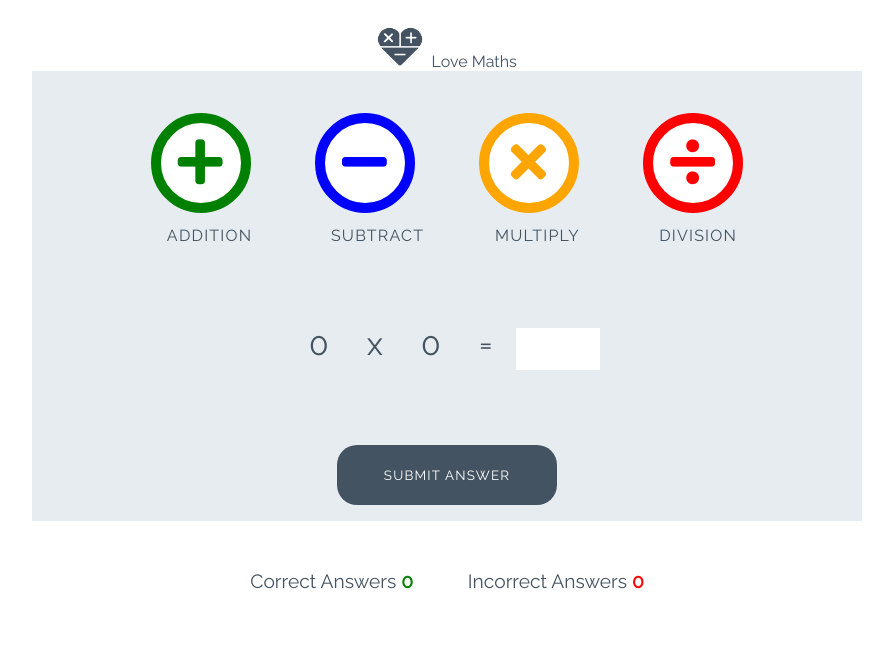
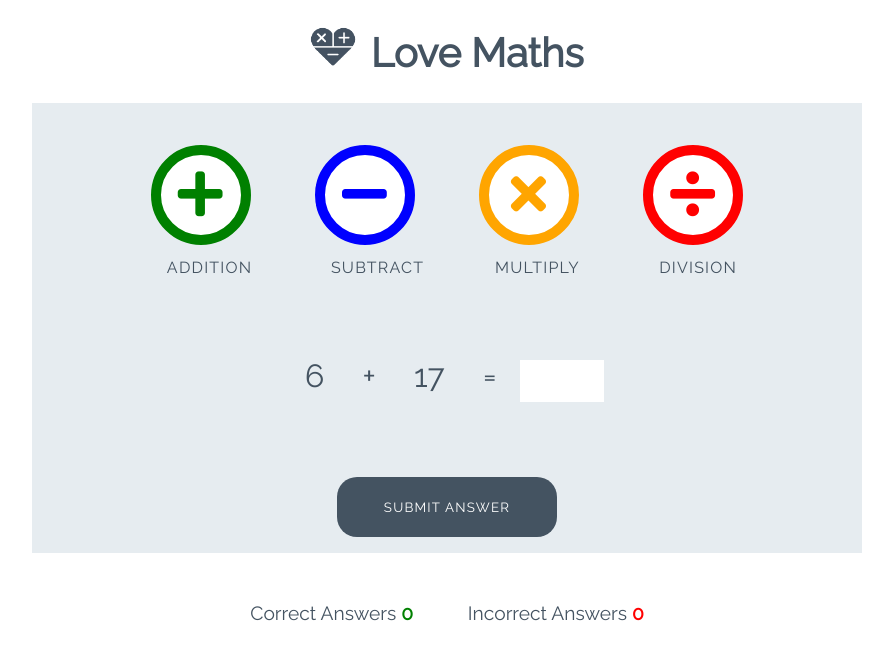
Before and after one commit to malinpalo/love-maths, a plain HTML site: page index.html in a window 1280 px wide. Shown: the whole page, without its empty margins (193-1086 px from the left). Drawn offline with Linux system fonts and the light colour scheme.

Commit message:
Display addition question to the user

```diff
--- a/assets/js/script.js
+++ b/assets/js/script.js
@@ -10,21 +10,31 @@ document.addEventListener("DOMContentLoaded", function() {
                 alert("You clicked Submit!");
             } else {
                 let gameType = this.getAttribute("data-type");
-                alert(`You clicked ${gameType}`);
+                runGame(gameType);
             }
         });
     }
+
+    runGame("addition");
+
 });
 
 /**
  * The main game "loop", called when the script is first loaded
  * and after the user's answer has been processed
  */
- function runGame() {
+function runGame(gameType) {
 
     // Creates two random numbers between 1 and 25
     let num1 = Math.floor(Math.random() * 25) + 1;
     let num2 = Math.floor(Math.random() * 25) + 1;
+
+    if (gameType === "addition") {
+        displayAdditionQuestion(num1, num2);
+    } else {
+        alert(`Unknown game type: ${gameType}`);
+        throw `Unknown game type: ${gameType}. Aborting!`;
+    }
 
 }
 
@@ -44,7 +54,11 @@ function incrementWrongAnswer() {
 
 }
 
-function displayAdditionQuestion() {
+function displayAdditionQuestion(operand1, operand2) {
+
+    document.getElementById('operand1').textContent = operand1;
+    document.getElementById('operand2').textContent = operand2;
+    document.getElementById('operator').textContent = "+";
 
 }
 
--- a/index.html
+++ b/index.html
@@ -1,20 +1,23 @@
 <!DOCTYPE html>
 <html lang="en">
+
 <head>
     <meta charset="UTF-8">
-    <meta http-equiv="X-UA-Compatible" content="IE=edge">
     <meta name="viewport" content="width=device-width, initial-scale=1.0">
 
     <!-- font awesome and google fonts -->
-    <link rel="stylesheet" href="https://use.fontawesome.com/releases/v5.7.2/css/all.css" integrity="sha384-fnmOCqbTlWIlj8LyTjo7mOUStjsKC4pOpQbqyi7RrhN7udi9RwhKkMHpvLbHG9Sr" crossorigin="anonymous">
+    <link rel="stylesheet" href="https://use.fontawesome.com/releases/v5.7.2/css/all.css"
+        integrity="sha384-fnmOCqbTlWIlj8LyTjo7mOUStjsKC4pOpQbqyi7RrhN7udi9RwhKkMHpvLbHG9Sr" crossorigin="anonymous">
     <link href="https://fonts.googleapis.com/css?family=Raleway%7CRighteous" rel="stylesheet">
 
     <link rel="stylesheet" href="assets/css/style.css">
     <title>Document</title>
 </head>
+
 <body>
-    <h1 class="heading"></h1>
+    <h1 class="heading">
         <img class="logo" src="assets/images/logo.png" alt="logo"> Love Maths
+    </h1>
 
     <div class="game-area">
         <div class="controls-area">
@@ -42,11 +45,12 @@
         <button data-type="submit" class="btn btn--gray">Submit Answer</button>
     </div>
 
-
     <div class="score-area">
         <p class="scores">Correct Answers <span id="score">0</span></p>
         <p class="scores">Incorrect Answers <span id="incorrect">0</span></p>
     </div>
- <script src="assets/js/script.js"></script>
+
+    <script src="assets/js/script.js"></script>
 </body>
+
 </html>
```
